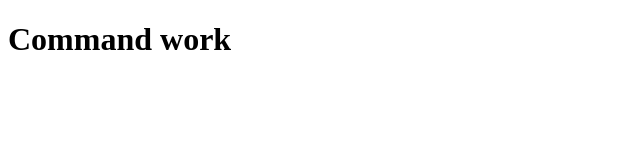
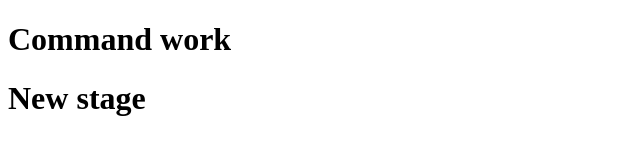
Before and after one commit to FannyWolf/Command, a plain HTML site: page index.html in a window 1280 px wide. Shown: the whole page, without its empty margins (0-640 px from the left). Drawn offline with Linux system fonts and the light colour scheme.

Commit message:
my update

```diff
--- a/index.html
+++ b/index.html
@@ -7,5 +7,6 @@
 </head>
 <body>
     <h1>Command work</h1>
+    <h1>New stage</h1>
 </body>
 </html>
```
